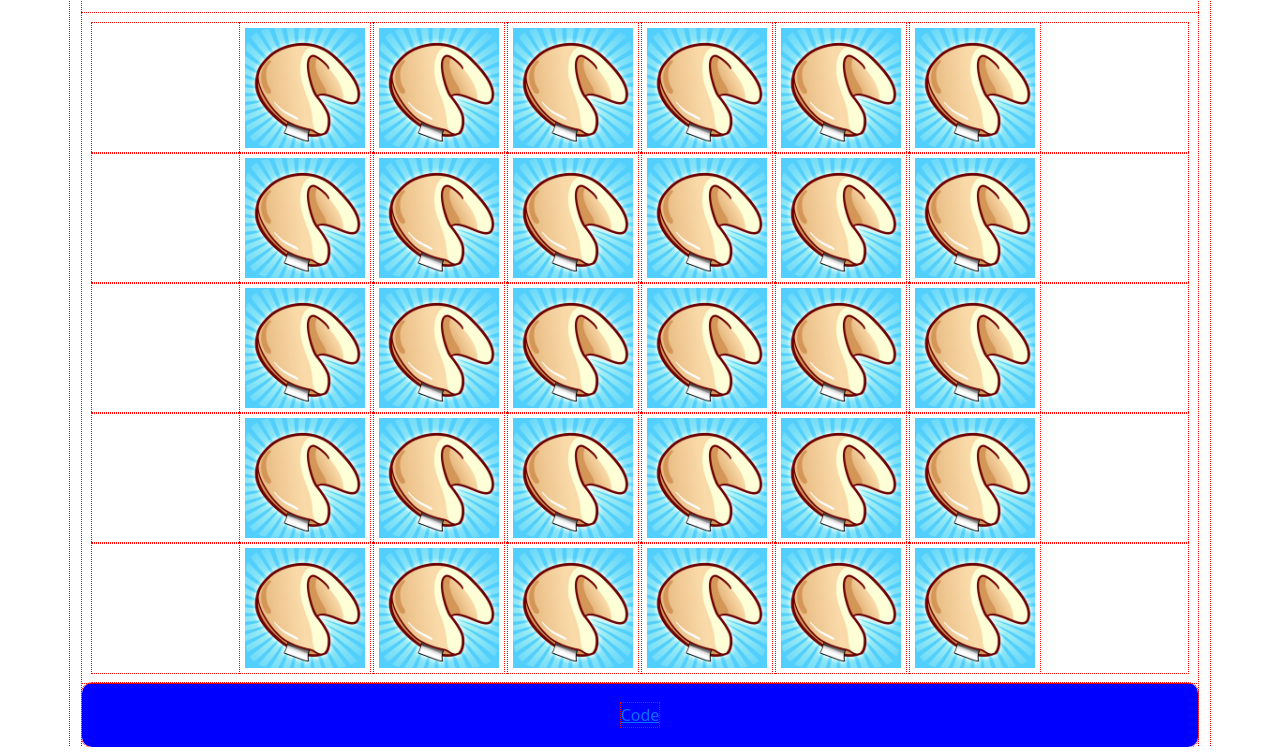
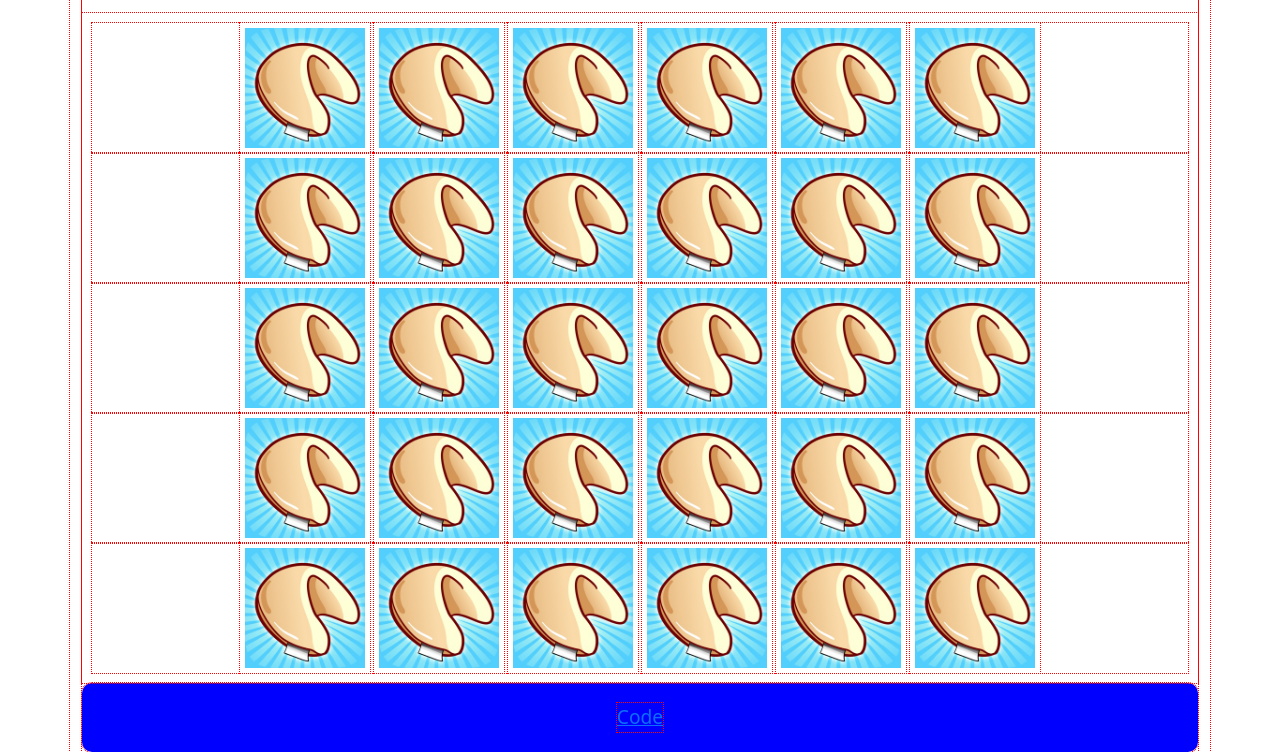
Before and after one commit to edmyrbatiancila/fortune_cookies, a plain HTML site: page index.html in a window 1280 px wide. Shown: the part 103-855 px from the top of the page. Drawn offline with nearby package versions, Linux system fonts and the light colour scheme.

Commit message:
adjusted the css

```diff
--- a/assets/css/styles.css
+++ b/assets/css/styles.css
@@ -34,6 +34,10 @@ span {
     display: flex;
     justify-content: center;
     align-items: center;
-    font-size: medium;
+    font-size: larger;
     font-weight: 300;
 }
+
+a {
+    text-decoration: none;
+}
--- a/index.html
+++ b/index.html
@@ -63,7 +63,7 @@
                     </div>
                 </main>
                 <section class="code">
-                    <a href="https://github.com/edmyrbatiancila/fortune_cookies">Code</a>
+                    <a href="https://github.com/edmyrbatiancila/fortune_cookies" target="_blank">Code</a>
                 </section>
             </section>
         </div>
```
